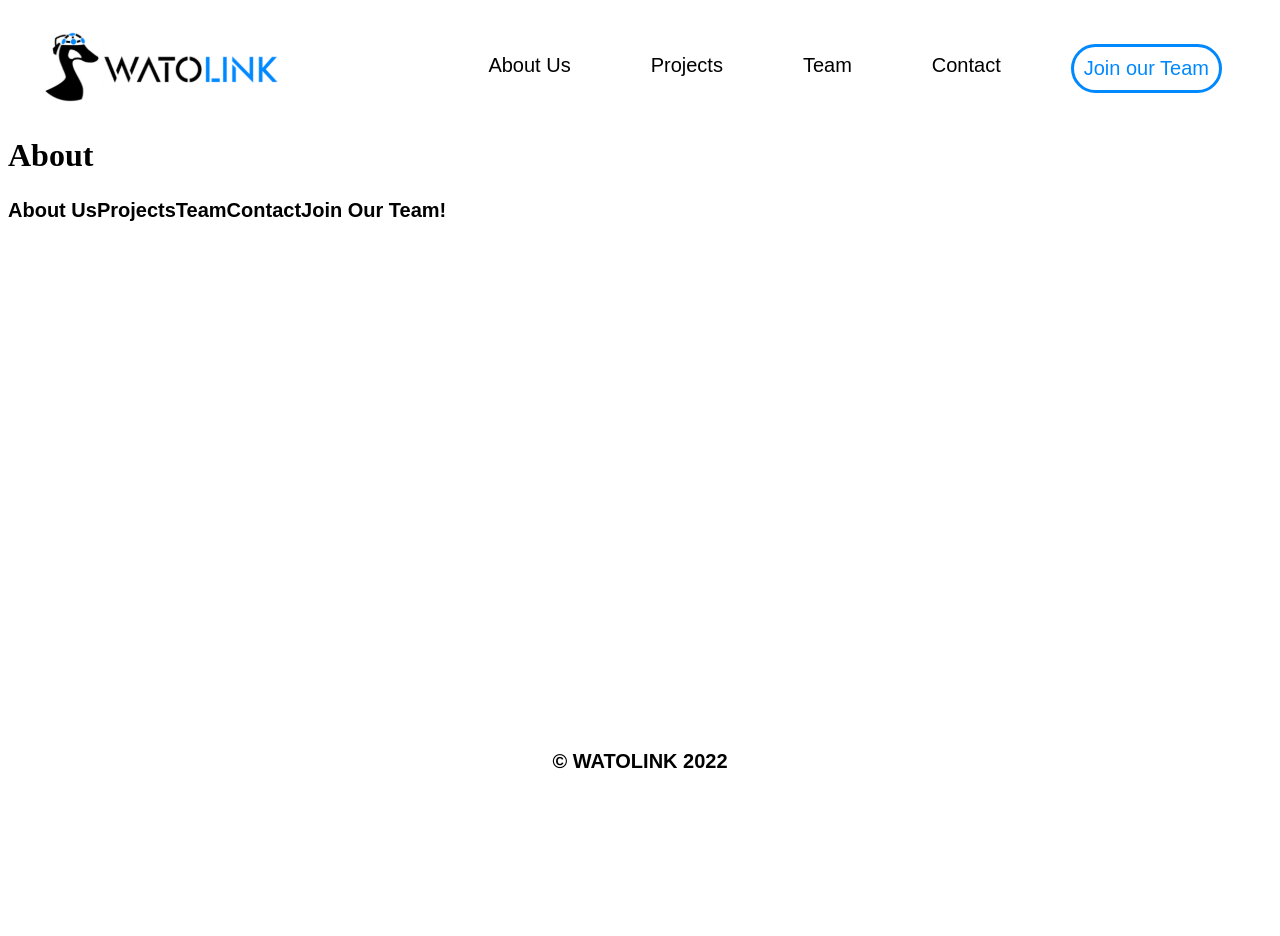
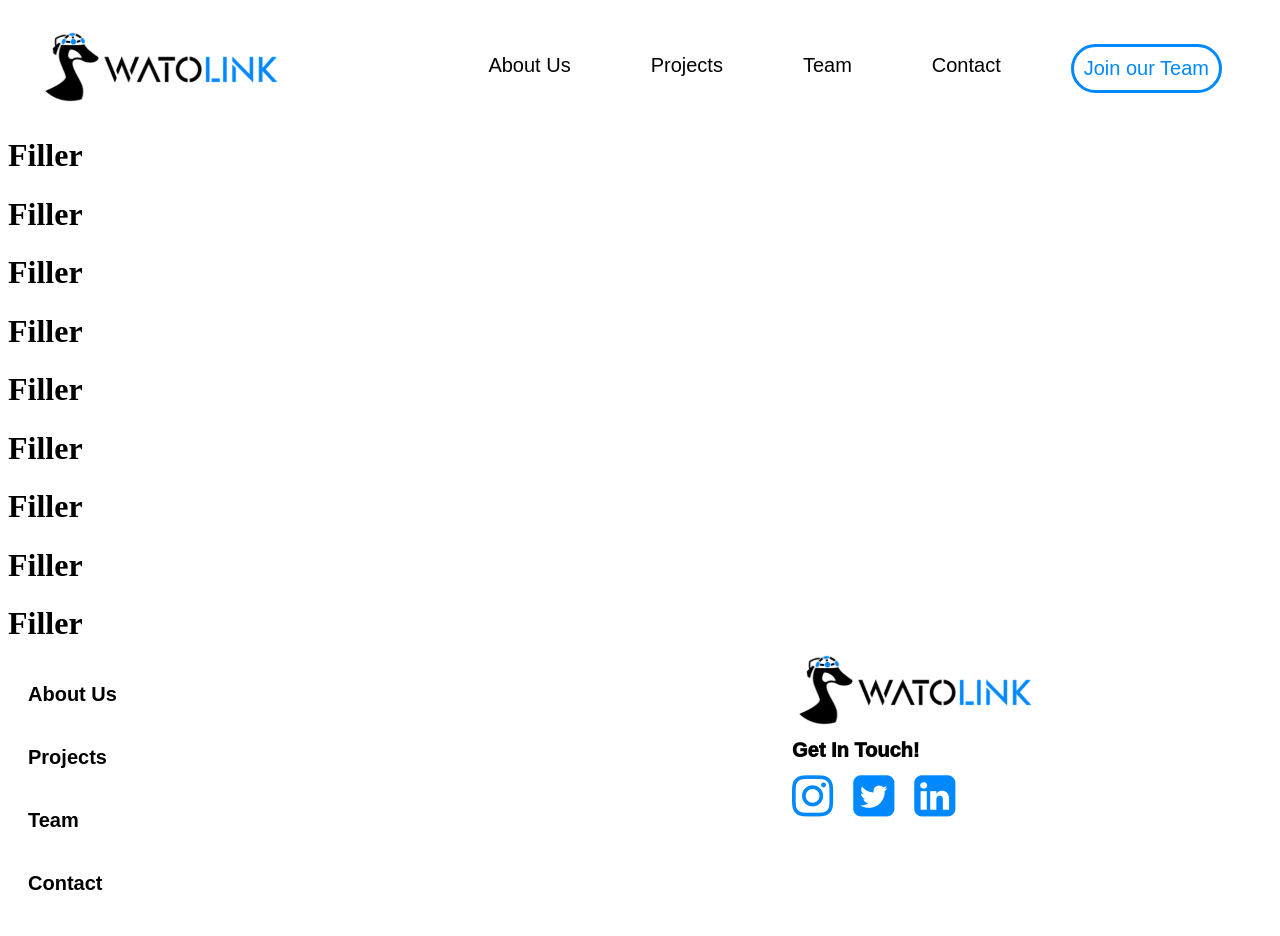
Before and after one commit to WATOLINK/main-website, a Next.js app: page / in a window 1280 px wide. Shown: the top 936 px of the page. Before the commit the page ends 800 px from the top, so only its background shows below. Built offline with nearby package versions, Linux system fonts and the light colour scheme.

Commit message:
Updating footer

```diff
--- /dev/null
+++ b/components/Common.js
@@ -0,0 +1,79 @@
+import styled from 'styled-components'
+import Link from 'next/link'
+import Image from 'next/image'
+import SmallLogo from '../public/logos/SmallLogo.svg'
+import 'font-awesome/css/font-awesome.min.css'
+
+const ImageContainer = styled.a`
+    display: 'flex';
+    flex-shrink: 0;
+    cursor: pointer;
+    margin: 10px;
+`
+
+const IconContainer = styled.div`
+    margin-left: 10px;
+    display: inline-block;
+`
+
+const StyledFooterMessage = styled.div`
+    font: ${({theme}) => theme.fonts.footer};
+    font-weight: 1000;
+    margin-left: 20px;
+    margin-bottom: 10px;
+    display: inline-block;
+`
+
+const FooterIconsContainer = styled.div`
+    max-width: 300px;
+    display: inline-block;
+    position: absolute;
+    margin-right: 200px;
+    transform:translate(0px, -20px);
+    right: 0;
+    top: 0;
+`
+
+export function FontIcons() {
+    return (
+        <IconContainer>
+            <ImageContainer title="Instagram">
+                <Link href="https://www.instagram.com/watolink_uw/">
+                    <i class='fa fa-instagram fa-3x' style={{color:"#0088FF"}}></i>
+                </Link>
+            </ImageContainer>
+            <ImageContainer title="Twitter">
+                <Link href="https://twitter.com/watolink/">
+                    <i class='fa fa-twitter-square fa-3x' style={{color:"#0088FF"}}></i>
+                </Link>
+            </ImageContainer>
+            <ImageContainer title="LinkedIn">
+                <Link href="https://www.linkedin.com/company/watolink/">
+                    <i class='fa fa-linkedin-square fa-3x' style={{color:"#0088FF"}}></i>
+                </Link>
+            </ImageContainer>
+        </IconContainer>
+    )
+}
+
+export function FooterIcons() {
+    return (
+        <FooterIconsContainer>
+            <ImageContainer title="About Us">
+                <Link href="/">
+                    <Image
+                        alt="WATOLINK logo"
+                        src={SmallLogo}
+                        layout="fixed"
+                        width={262}
+                        height={92}
+                    />
+                </Link>
+            </ImageContainer>
+            <StyledFooterMessage>
+                Get In Touch!
+            </StyledFooterMessage>
+            <FontIcons />
+        </FooterIconsContainer>
+    )
+}
--- a/components/Footer.js
+++ b/components/Footer.js
@@ -1,53 +1,102 @@
 import styled from 'styled-components'
+import Link from 'next/link'
+import { FooterIcons } from '../components/Common'
 
-const StyledCopyright = styled.p`
-    width: 340px;
-    height: 30px;
-    box-sizing: border-box;
-    display: table-cell;
+const FooterItems = [
+    {
+        name: 'About Us',
+        href: '/',
+    },
+    {
+        name: 'Projects',
+        href: '/projects',
+    },
+    {
+        name: 'Team',
+        href: '/members',
+    },
+    {
+        name: 'Contact',
+        href: '/contact',
+    },
+    {
+        name: 'Join our Team',
+        href: '/',
+    },
+]
+
+const FooterContainer = styled.div`
+    width: auto;
+    height: auto;
+    position: ${({bottomed}) => bottomed ? 'absolute' : 'relative'};
+    bottom: ${({bottomed}) => bottomed ? 0 : 'none'};
+`
+
+const MenuContainer = styled.div`
+    max-width: 500px;
+`
+
+const StyledCopyright = styled.div`
+    width: 100%;
+    height: auto;
     text-align: center;
-    vertical-align: middle;
-    position: absolute;
-    left: 50%;
-    bottom: 0%;
-    transform: translate(-50%);
+    margin 15px 0px;
     font: ${({theme}) => theme.fonts.footer};
 `
 
-const StyledMenuItems = styled.div`
-    height: 30px;
-    box-sizing: border-box;
-    display: table-cell;
-    vertical-align: middle;
-    margin: 15px;
-    font: ${({theme}) => theme.fonts.footer};
+const StyledLink = styled.div`
+    color: ${({ theme }) => theme.colors.black};
+    background: ${({ theme }) => theme.colors.white};
+    font: ${({ theme }) => theme.fonts.footer};
+    transition: color 0.2s, background-color 0.2s;
+    padding: 10px;
+    margin-top: 10px;
+    margin-bottom: 10px;
+    margin-left: 10px;
+    margin-right: 200px;
+    cursor: pointer;
+    display: inline-block;
+
+    &:hover {
+        color: ${({ theme }) => theme.colors.accent };
+        background: ${({ theme }) => theme.colors.white};
+    }
 `
 
-const StyledMenu = styled.div`
-
-`
-
-export function Copyright() {
-    return <StyledCopyright> &copy; WATOLINK 2022 </StyledCopyright>
-}
-
-export function DefaultFooter() {
+const NavLink = ({ name, href }) => {
     return (
-        <div>
-            <StyledMenuItems> About Us </StyledMenuItems>
-            <StyledMenuItems> Projects </StyledMenuItems>
-            <StyledMenuItems> Team </StyledMenuItems>
-            <StyledMenuItems> Contact </StyledMenuItems>
-            <StyledMenuItems> Join Our Team! </StyledMenuItems>
-            <Copyright />
-        </div>
+        <Link href={href}>
+            <StyledLink> {name} </StyledLink>
+        </Link>
     )
 }
 
-export function Footer() {
+export function Copyright({ bottomed = false }) {
     return (
-        <div>
-            <DefaultFooter />
-        </div>
+        <FooterContainer bottomed = {bottomed}>
+            <StyledCopyright> &copy; WATOLINK 2022 </StyledCopyright>
+        </FooterContainer>
     )
 }
+
+export function DefaultFooter({ bottomed = false }) {
+    return (
+        <FooterContainer bottomed = {bottomed}>
+            <MenuContainer>
+                {FooterItems.map((header) => (
+                    <NavLink key={header.name} {...header} />
+                ))}
+            </MenuContainer>
+            <FooterIcons />
+            <Copyright />
+        </FooterContainer>
+    )
+}
+
+export function AboutFooter({ bottomed = false }) {
+    return (
+        <FooterContainer bottomed = {bottomed}>
+            <DefaultFooter />
+        </FooterContainer>
+    )
+}
--- a/package.json
+++ b/package.json
@@ -12,6 +12,7 @@
     "@emotion/react": "^11.10.4",
     "@emotion/server": "^11.10.0",
     "@mui/material": "^5.10.4",
+    "font-awesome": "^4.7.0",
     "next": "12.2.5",
     "react": "18.2.0",
     "react-dom": "18.2.0",
--- a/pages/index.js
+++ b/pages/index.js
@@ -1,6 +1,8 @@
 import Head from 'next/head'
 import Image from 'next/image'
-import { Footer } from '../components/Footer'
+import { AboutFooter } from '../components/Footer'
+import { FooterIcons } from '../components/Common'
+
 
 export default function About() {
     return (
@@ -12,8 +14,16 @@ export default function About() {
                     content="Generated by create next app"
                 />
             </Head>
-            <h1>About</h1>
-            <Footer />
+            <h1>Filler</h1>
+            <h1>Filler</h1>
+            <h1>Filler</h1>
+            <h1>Filler</h1>
+            <h1>Filler</h1>
+            <h1>Filler</h1>
+            <h1>Filler</h1>
+            <h1>Filler</h1>
+            <h1>Filler</h1>
+            <AboutFooter />
         </div>
     )
 }
```
